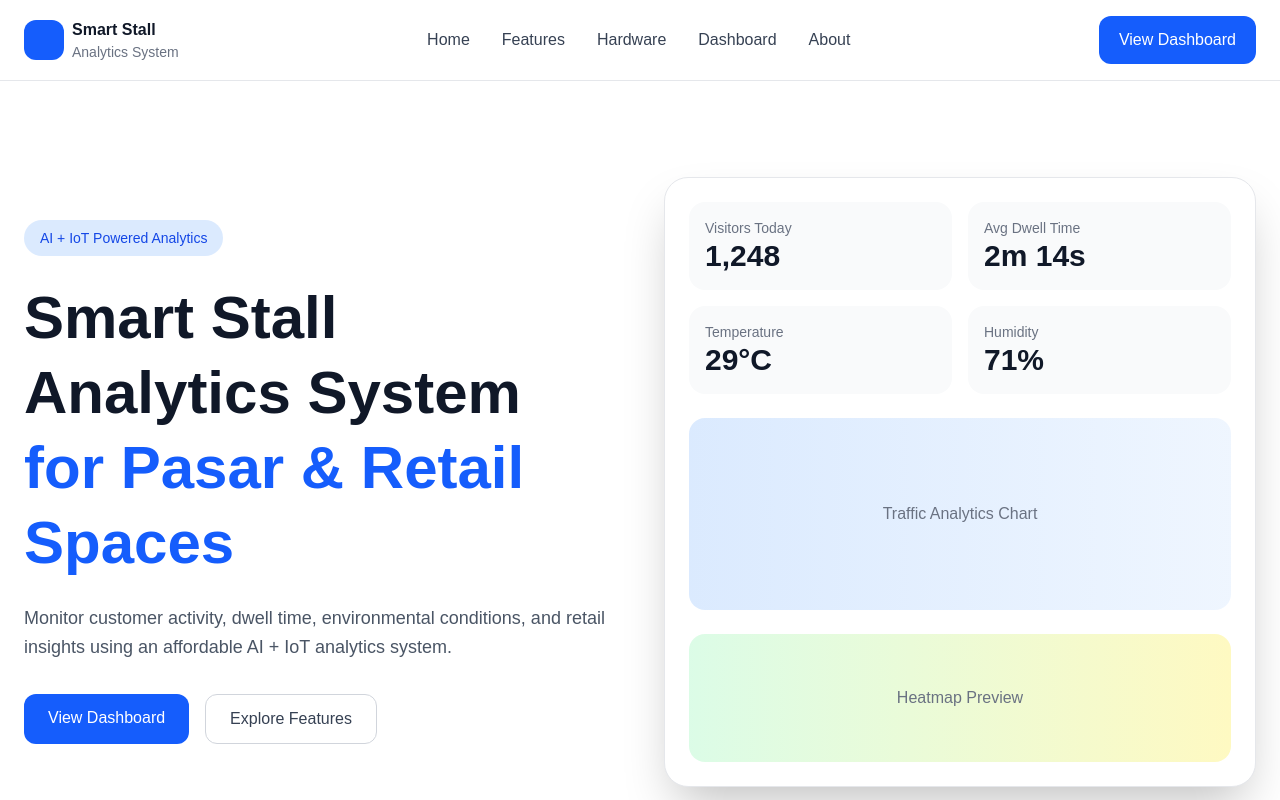
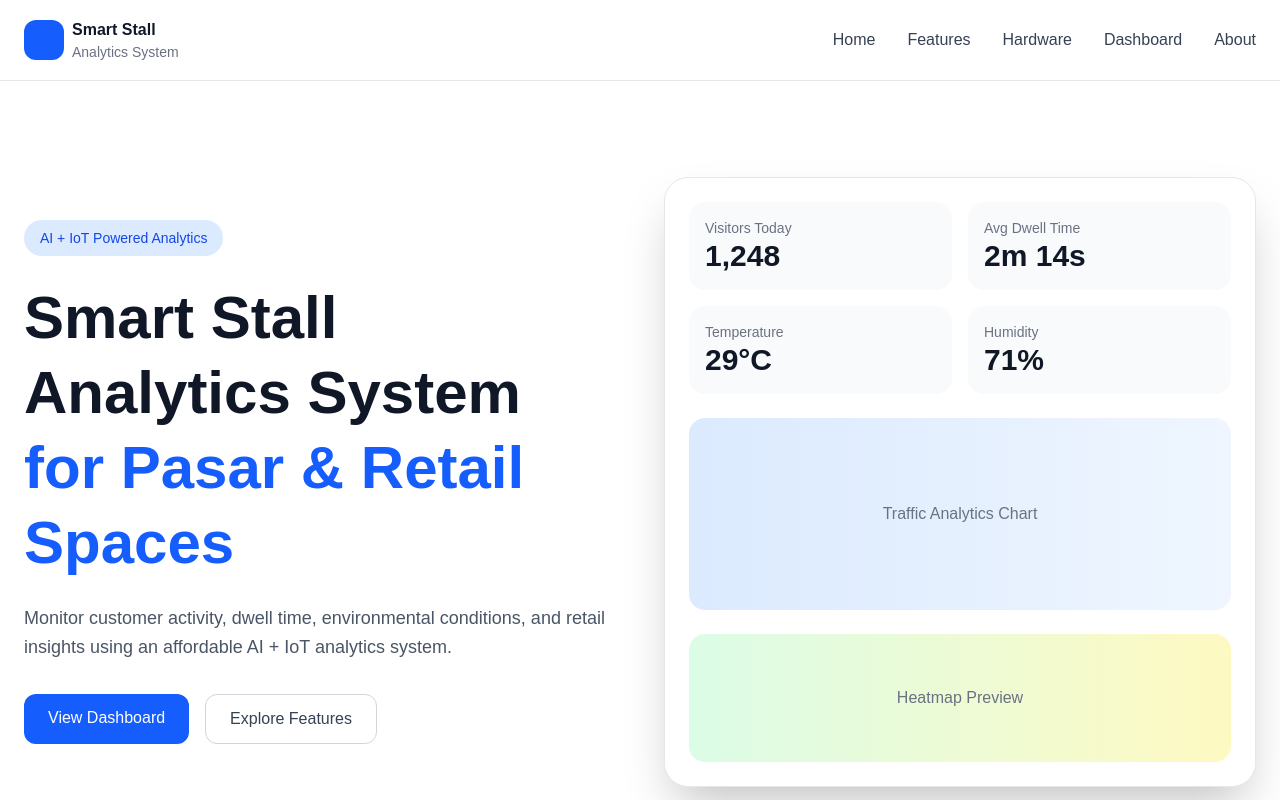
Before and after one commit to maple099/smart-stall-analytics, a Next.js app: page / in a window 1280 px wide. Shown: the top 800 px of the page. Built offline with nearby package versions, Linux system fonts and the light colour scheme.

Commit message:
Clean navbar links

```diff
--- a/components/Navbar.tsx
+++ b/components/Navbar.tsx
@@ -1,26 +1,25 @@
+"use client";
+
+import { useState } from "react";
+
 export default function Navbar() {
+  const [isOpen, setIsOpen] = useState(false);
+
   return (
     <nav className="w-full border-b border-gray-200 bg-white sticky top-0 z-50">
       <div className="max-w-7xl mx-auto px-6 h-20 flex items-center justify-between">
-
         {/* LOGO */}
         <a href="/" className="flex items-center gap-2">
           <div className="w-10 h-10 rounded-xl bg-blue-600"></div>
 
           <div>
-            <h2 className="font-bold text-gray-900">
-              Smart Stall
-            </h2>
-
-            <p className="text-sm text-gray-500">
-              Analytics System
-            </p>
+            <h2 className="font-bold text-gray-900">Smart Stall</h2>
+            <p className="text-sm text-gray-500">Analytics System</p>
           </div>
         </a>
 
-        {/* NAV LINKS */}
+        {/* DESKTOP NAV LINKS */}
         <div className="hidden md:flex items-center gap-8 text-gray-700 font-medium">
-
           <a href="/" className="hover:text-blue-600 transition">
             Home
           </a>
@@ -40,23 +39,42 @@ export default function Navbar() {
           <a href="/about" className="hover:text-blue-600 transition">
             About
           </a>
-
         </div>
 
-        {/* BUTTON */}
-        <a
-          href="/dashboard"
-          className="hidden md:block px-5 py-3 rounded-xl bg-blue-600 text-white font-medium hover:bg-blue-700 transition"
+        {/* MOBILE MENU BUTTON */}
+        <button
+          onClick={() => setIsOpen(!isOpen)}
+          className="md:hidden text-3xl text-gray-700"
+          aria-label="Toggle menu"
         >
-          View Dashboard
-        </a>
-
-        {/* MOBILE MENU */}
-        <button className="md:hidden text-3xl text-gray-700">
           ☰
         </button>
+      </div>
 
-      </div>
+      {/* MOBILE MENU */}
+      {isOpen && (
+        <div className="md:hidden border-t border-gray-200 bg-white px-6 py-6 space-y-4">
+          <a href="/" className="block text-gray-700 font-medium">
+            Home
+          </a>
+
+          <a href="/features" className="block text-gray-700 font-medium">
+            Features
+          </a>
+
+          <a href="/hardware" className="block text-gray-700 font-medium">
+            Hardware
+          </a>
+
+          <a href="/dashboard" className="block text-gray-700 font-medium">
+            Dashboard
+          </a>
+
+          <a href="/about" className="block text-gray-700 font-medium">
+            About
+          </a>
+        </div>
+      )}
     </nav>
   );
 }
```
